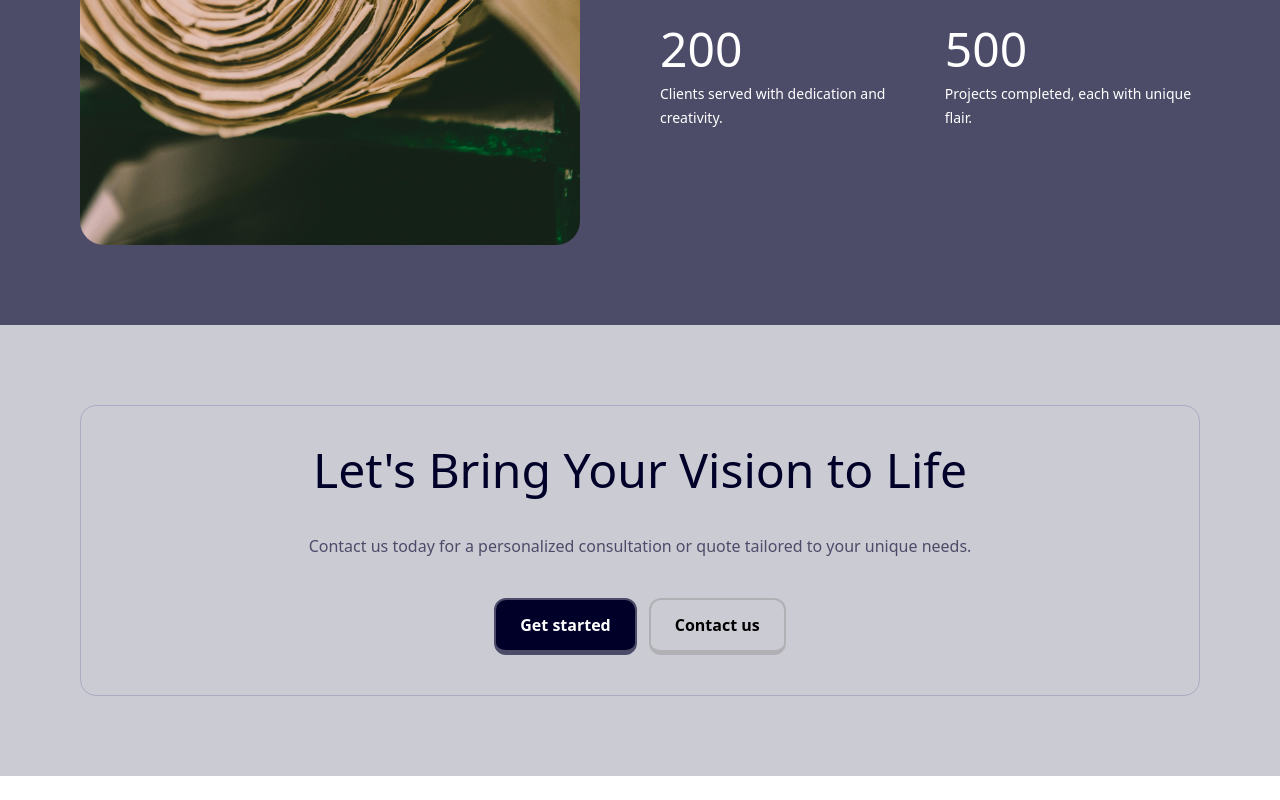
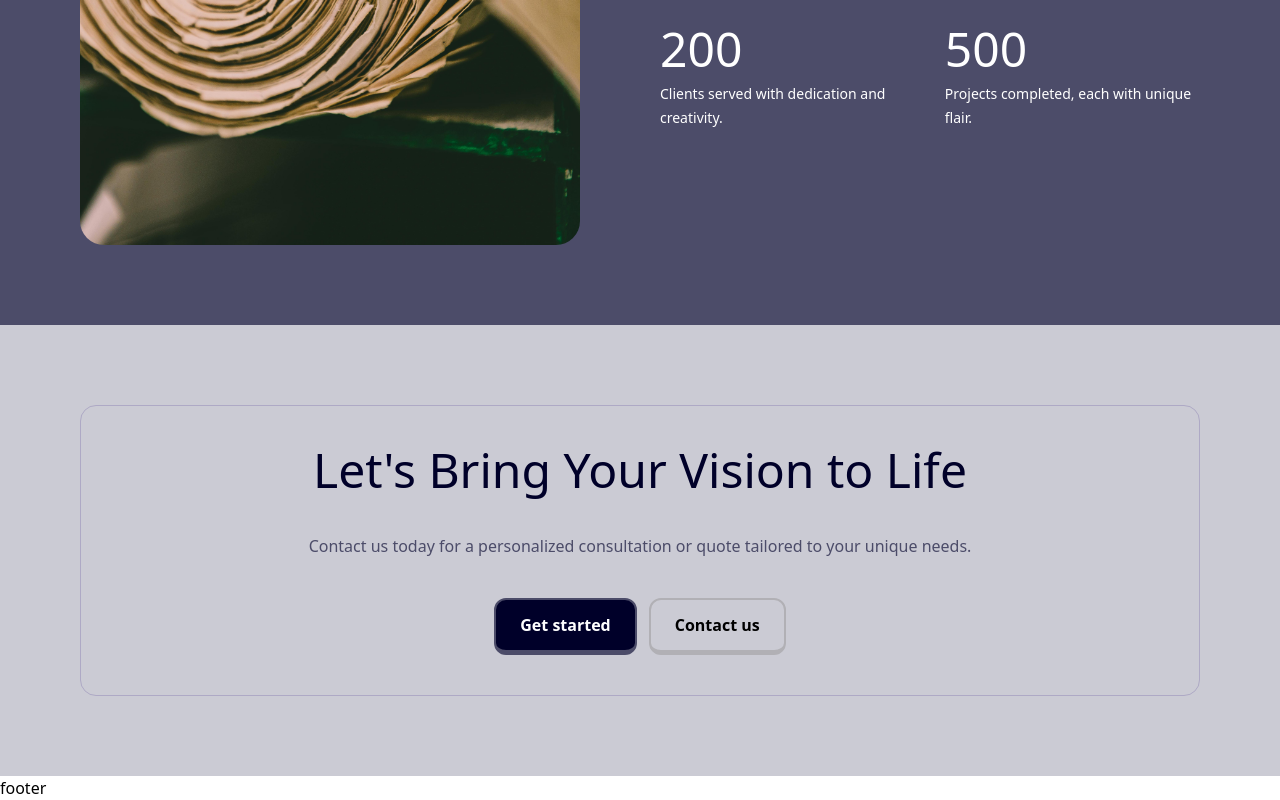
Before and after one commit to Tez-cyber/inks_pixels, a React (Vite) app: page / in a window 1280 px wide. Shown: the part 3641-4441 px from the top of the page. Before the commit the page ends 4417 px from the top, so only its background shows below. Built offline with nearby package versions, Linux system fonts and the light colour scheme.

Commit message:
Imported footer in App

```diff
--- a/src/App.jsx
+++ b/src/App.jsx
@@ -1,6 +1,7 @@
 import { Navbar } from "./components/navbar/navbar"
 import { Routes, Route } from "react-router-dom"
 import LandingPage from "./pages/LandingPage"
+import { Footer } from "./components/footer"
 
 function App() {
   return (
@@ -9,6 +10,7 @@ function App() {
       <Routes>
         <Route path="/" element={<LandingPage />} />
       </Routes>
+      <Footer />
     </>
   )
 }
```
